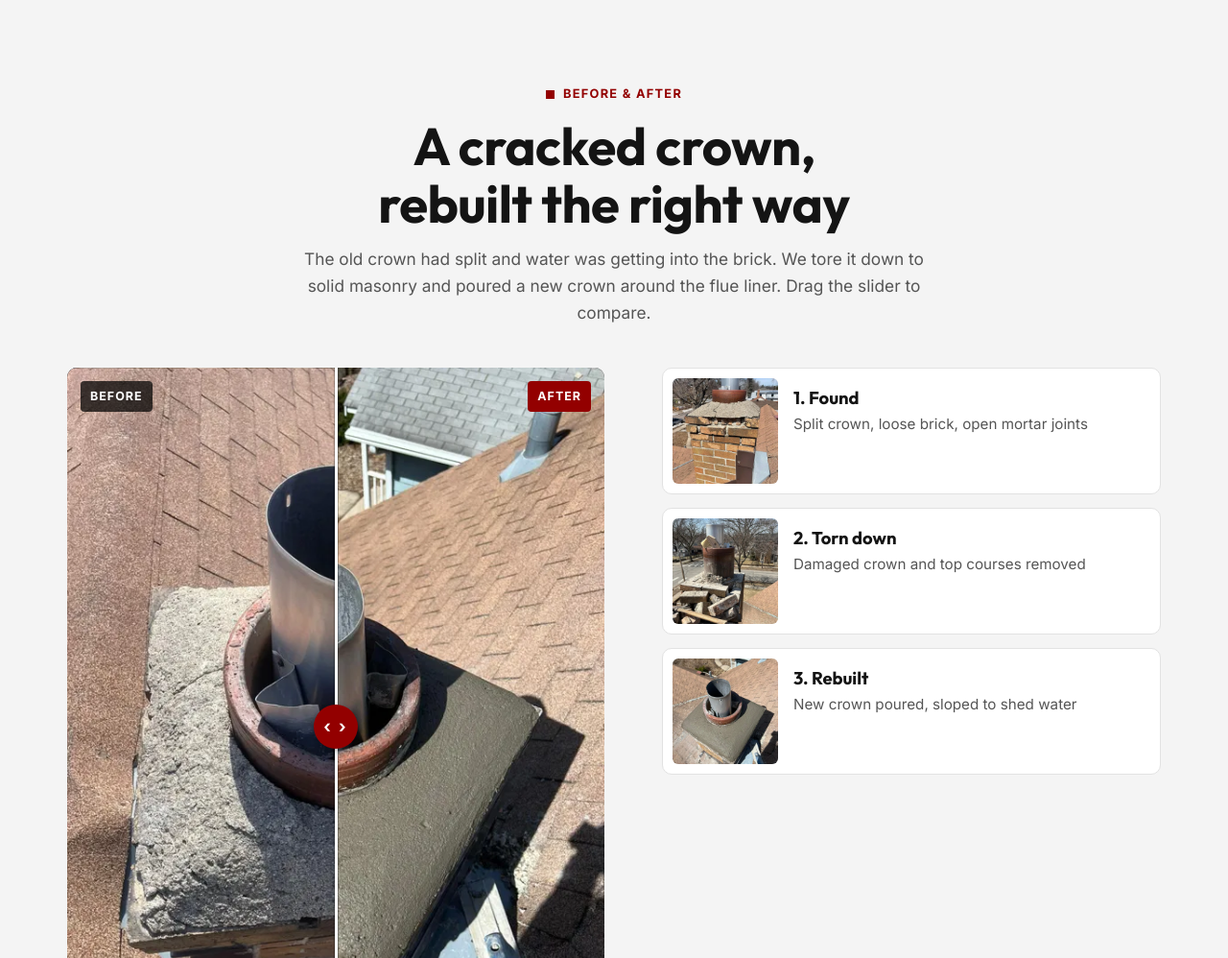
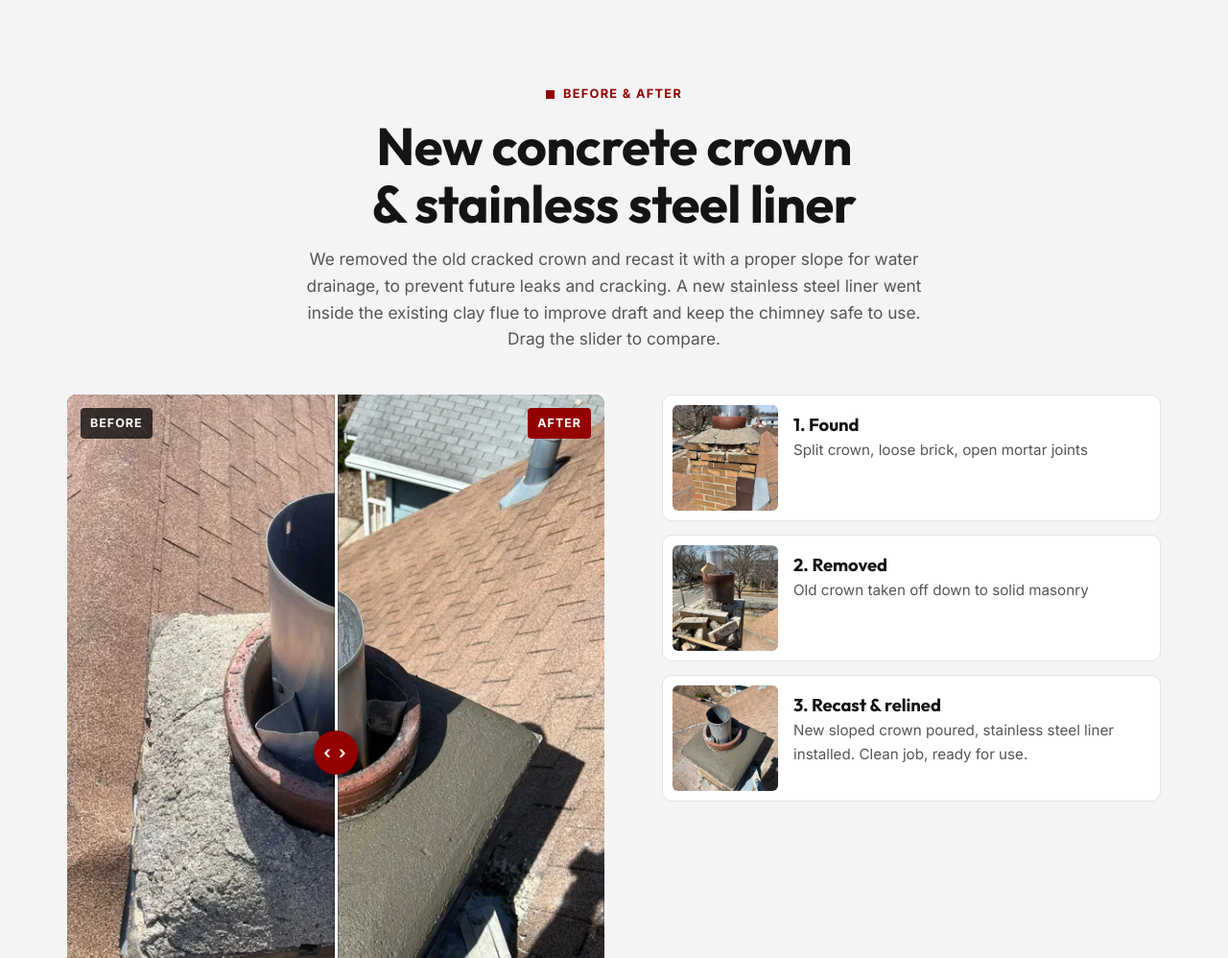
Before and after one commit to Dalya1812/best-chimney, a plain HTML site: page index.html in a window 1280 px wide. Shown: the part 1200-2198 px from the top of the page at 96% size. Drawn offline with Linux system fonts and the light colour scheme; no server answers.

Commit message:
Before & after: use the crew's job description
Co-Authored-By: Claude Opus 5.5 <noreply@anthropic.com>
Claude-Session: https://claude.ai/code/session_013jrsyjagrbkpE9wvxmzeGz

```diff
--- a/index.html
+++ b/index.html
@@ -121,13 +121,13 @@
   </div>
 </section>
 
-<!-- BEFORE & AFTER: real job photos (chimney crown replacement). -->
+<!-- BEFORE & AFTER: real job photos (new crown + stainless liner). -->
 <section class="ba" id="before-after" aria-labelledby="ba-h">
   <div class="wrap">
     <div class="sec-head">
       <p class="eyebrow">Before &amp; after</p>
-      <h2 id="ba-h">A cracked crown, rebuilt the right way</h2>
-      <p class="lede">The old crown had split and water was getting into the brick. We tore it down to solid masonry and poured a new crown around the flue liner. Drag the slider to compare.</p>
+      <h2 id="ba-h">New concrete crown &amp; stainless steel liner</h2>
+      <p class="lede">We removed the old cracked crown and recast it with a proper slope for water drainage, to prevent future leaks and cracking. A new stainless steel liner went inside the existing clay flue to improve draft and keep the chimney safe to use. Drag the slider to compare.</p>
     </div>
     <div class="ba-grid">
       <div class="ba-compare" style="--pos:50%">
@@ -139,8 +139,8 @@
       </div>
       <ol class="ba-steps">
         <li><img src="img/ba-crown-side-before-600.webp" srcset="img/ba-crown-side-before-600.webp 600w, img/ba-crown-side-before-1000.webp 1000w" sizes="(max-width:760px) 30vw, 200px" alt="Loose, broken bricks under the old crown" loading="lazy" decoding="async" width="1200" height="1600"><b>1. Found</b><span>Split crown, loose brick, open mortar joints</span></li>
-        <li><img src="img/ba-crown-teardown-600.webp" srcset="img/ba-crown-teardown-600.webp 600w, img/ba-crown-teardown-1000.webp 1000w" sizes="(max-width:760px) 30vw, 200px" alt="Crew tearing the damaged crown and top bricks down" loading="lazy" decoding="async" width="1200" height="1600"><b>2. Torn down</b><span>Damaged crown and top courses removed</span></li>
-        <li><img src="img/ba-crown-after-600.webp" srcset="img/ba-crown-after-600.webp 600w, img/ba-crown-after-1000.webp 1000w" sizes="(max-width:760px) 30vw, 200px" alt="Finished new concrete crown" loading="lazy" decoding="async" width="1200" height="1600"><b>3. Rebuilt</b><span>New crown poured, sloped to shed water</span></li>
+        <li><img src="img/ba-crown-teardown-600.webp" srcset="img/ba-crown-teardown-600.webp 600w, img/ba-crown-teardown-1000.webp 1000w" sizes="(max-width:760px) 30vw, 200px" alt="Crew tearing the damaged crown and top bricks down" loading="lazy" decoding="async" width="1200" height="1600"><b>2. Removed</b><span>Old crown taken off down to solid masonry</span></li>
+        <li><img src="img/ba-crown-after-600.webp" srcset="img/ba-crown-after-600.webp 600w, img/ba-crown-after-1000.webp 1000w" sizes="(max-width:760px) 30vw, 200px" alt="Finished new concrete crown" loading="lazy" decoding="async" width="1200" height="1600"><b>3. Recast &amp; relined</b><span>New sloped crown poured, stainless steel liner installed. Clean job, ready for use.</span></li>
       </ol>
     </div>
   </div>
```
